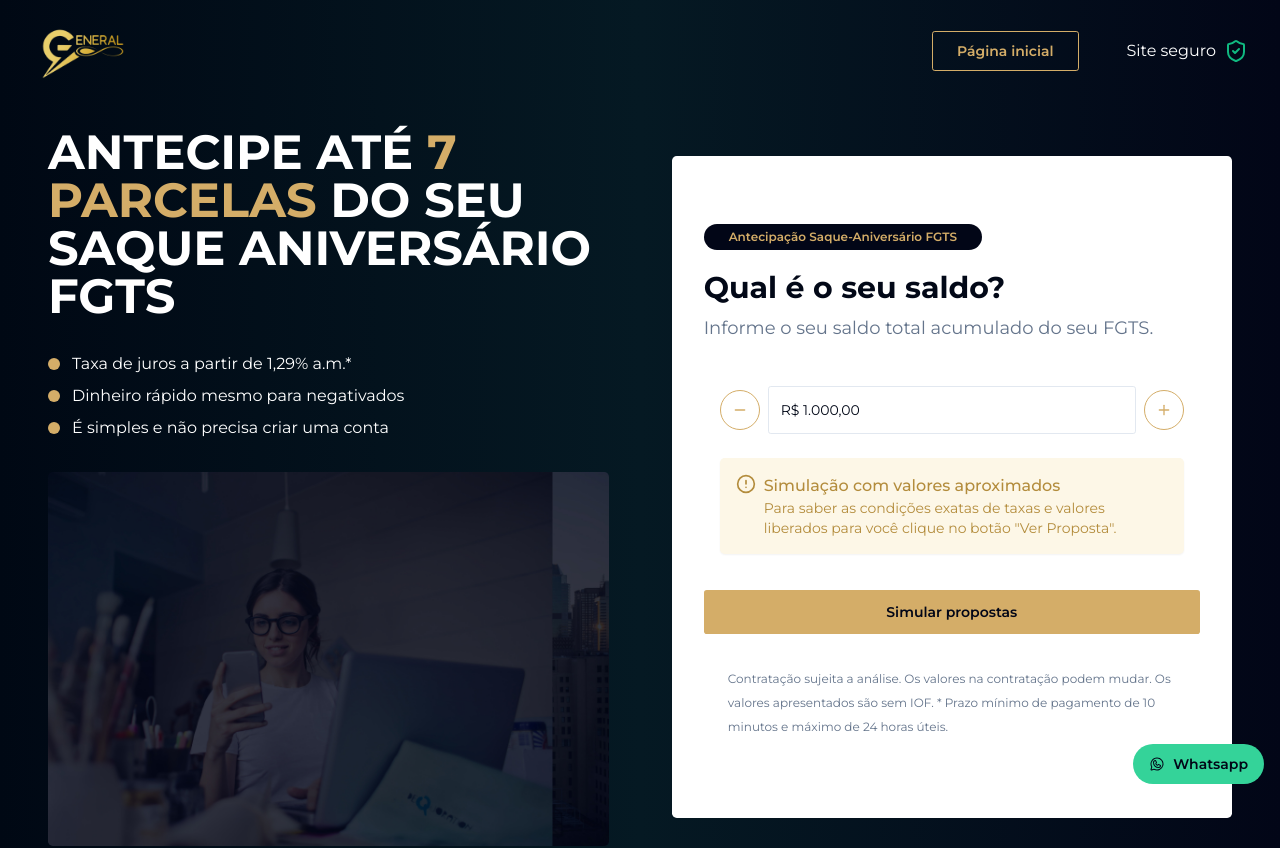
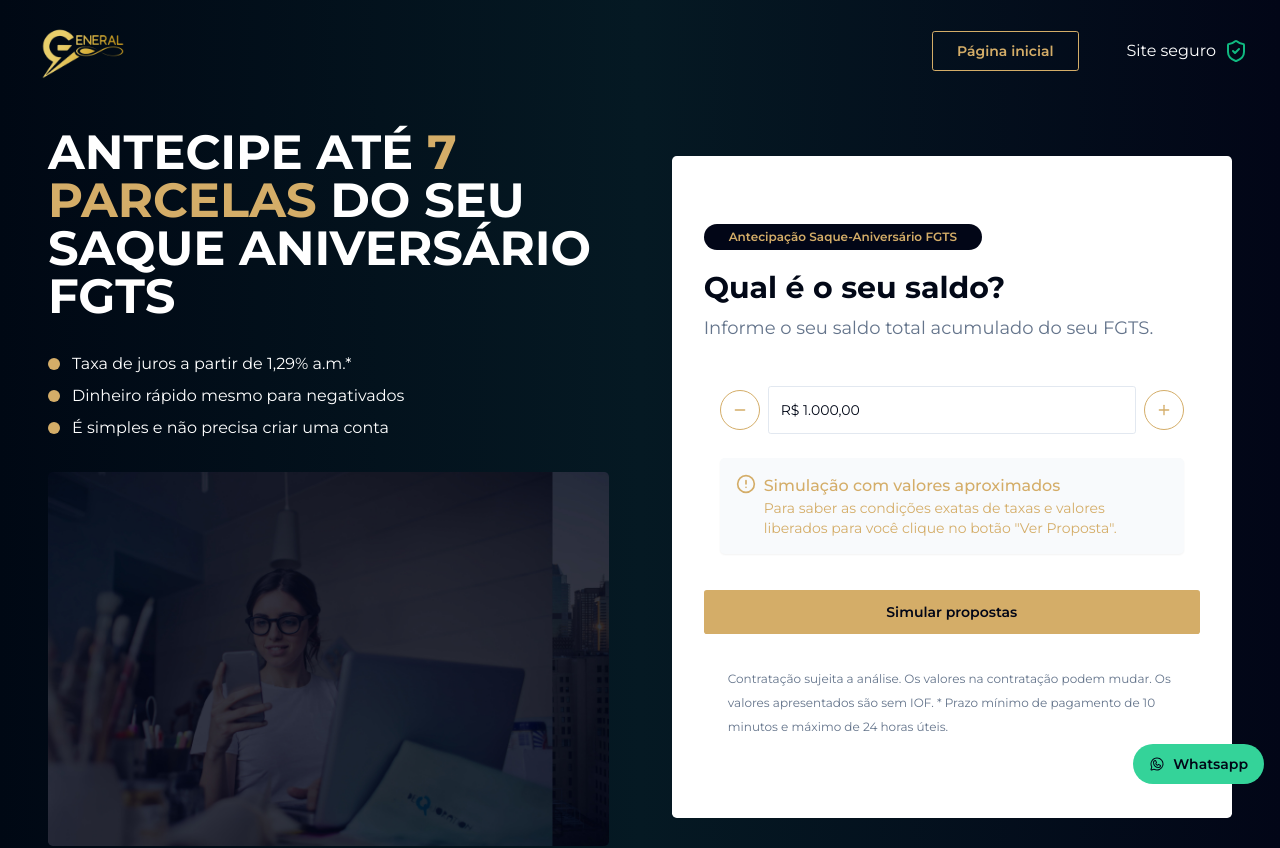
Before and after one commit to coderaw-io/generalcred-landing-page, a Next.js app: page /emprestimo/fgts in a window 1280 px wide. Shown: the top 848 px of the page. Built offline with nearby package versions, Linux system fonts and the light colour scheme; no server answers.

Commit message:
fix: corrections to build

```diff
--- a/src/app/emprestimo/fgts/_components/loan-simulator.tsx
+++ b/src/app/emprestimo/fgts/_components/loan-simulator.tsx
@@ -27,10 +27,10 @@ export function LoanSimulator() {
             <Button
               type="button"
               variant="outline"
-               size="icon"
-               className="size-10 rounded-full"
-               onClick={decrementBalance}
-               >
+              size="icon"
+              className="size-10 rounded-full"
+              onClick={decrementBalance}
+            >
               <MinusIcon className="size-4" />
             </Button>
 
@@ -57,13 +57,16 @@ export function LoanSimulator() {
         </div>
       </div>
 
-      <Card className="p-4 bg-[#FDF7E7] border-none">
+      <Card className="p-4 bg-slate-50 border-none">
         <div className="flex gap-2">
-          <AlertCircle className="h-5 w-5 text-[#B38C3C] flex-shrink-0" />
+          <AlertCircle className="h-5 w-5 text-primary-gold flex-shrink-0" />
           <div>
-            <p className="font-medium text-[#B38C3C]">Simulação com valores aproximados</p>
-            <p className="text-sm text-[#B38C3C]">
-              Para saber as condições exatas de taxas e valores liberados para você clique no botão "Ver Proposta".
+            <p className="font-medium text-primary-gold">
+              Simulação com valores aproximados
+            </p>
+            <p className="text-sm text-primary-gold">
+              Para saber as condições exatas de taxas e valores liberados para você clique {" "}
+              no botão &quot;Ver Proposta&quot;.
             </p>
           </div>
         </div>
```
